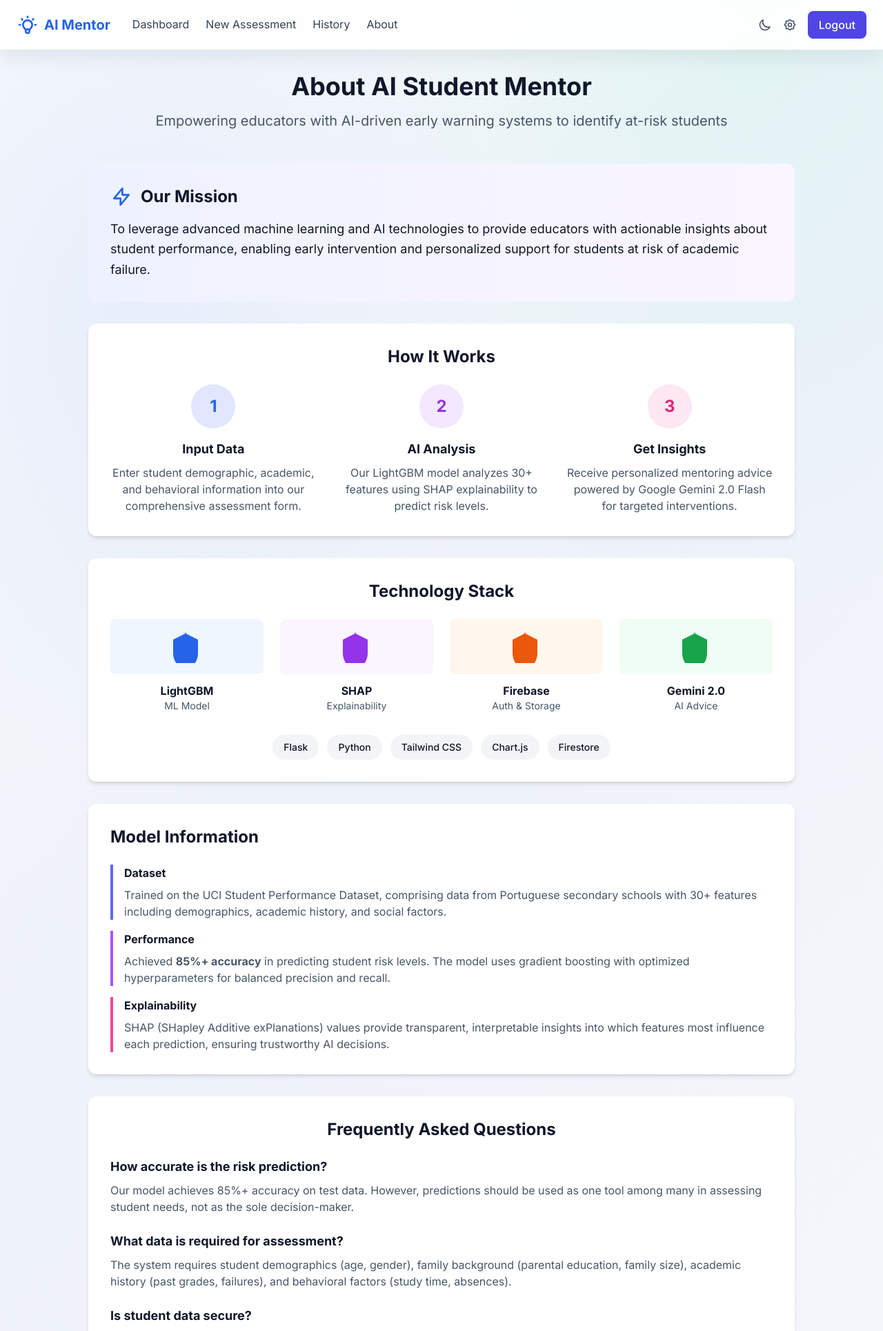
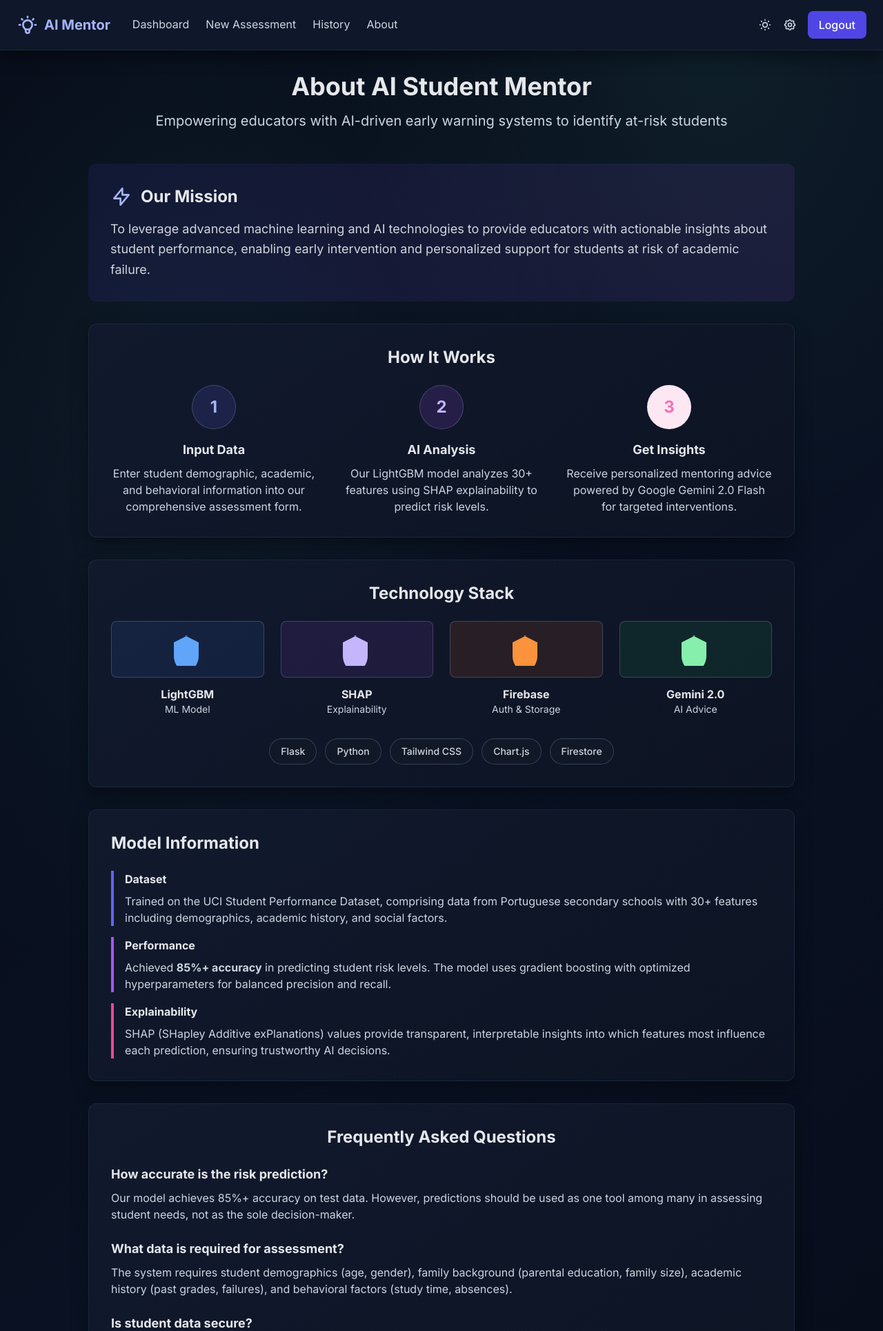
Before and after one commit to KailasVS666/student-risk-demo, a Flask app: template app/templates/about.html in a window 1280 px wide. Shown: the top 1929 px of the page at 69% size. Run offline with Flask 3, Linux system fonts and the light colour scheme; the template is opened without the code that fills it, so the values that code supplies are empty; parts of the project's set-up code (start-up, migrations or seed data) failed here and were passed over; some libraries are stand-ins or nearby versions.

Commit message:
chore(theme): force dark-only and hide toggle\n\n- Force dark theme at bootstrap and persist key to dark\n- Disable toggle behavior and hide toggle button for single-theme mode

```diff
--- a/app/static/js/theme.js
+++ b/app/static/js/theme.js
@@ -9,9 +9,10 @@
  * Initializes theme based on saved preference.
  */
 export function initTheme() {
-  const savedTheme = localStorage.getItem(APP_CONFIG.THEME_KEY) || 'light';
-  applyTheme(savedTheme);
-  updateThemeIcon(savedTheme);
+  // Force dark theme for single-theme experience
+  localStorage.setItem(APP_CONFIG.THEME_KEY, 'dark');
+  applyTheme('dark');
+  updateThemeIcon('dark');
 }
 
 /**
@@ -51,12 +52,10 @@
  * Toggles between light and dark themes.
  */
 export function toggleTheme() {
-  const currentTheme = localStorage.getItem(APP_CONFIG.THEME_KEY) || 'light';
-  const newTheme = currentTheme === 'light' ? 'dark' : 'light';
-
-  localStorage.setItem(APP_CONFIG.THEME_KEY, newTheme);
-  applyTheme(newTheme);
-  updateThemeIcon(newTheme);
+  // Dark-only mode: no toggle behavior
+  localStorage.setItem(APP_CONFIG.THEME_KEY, 'dark');
+  applyTheme('dark');
+  updateThemeIcon('dark');
 }
 
 /**
@@ -65,14 +64,10 @@
 export function setupThemeToggle() {
   const themeToggle = document.getElementById('themeToggle');
   if (themeToggle) {
-    // Use arrow function to preserve context
-    themeToggle.addEventListener('click', (e) => {
-      e.preventDefault();
-      toggleTheme();
-    });
-    // Mark that this button has been handled by theme.js
-    themeToggle.classList.add('theme-handler-attached');
-    console.log('Theme toggle handler attached by theme.js');
+    // Hide or disable the toggle since only dark mode is supported now
+    themeToggle.setAttribute('aria-hidden', 'true');
+    themeToggle.setAttribute('tabindex', '-1');
+    themeToggle.style.display = 'none';
   } else {
     console.warn('Theme toggle button not found');
   }
--- a/app/templates/base.html
+++ b/app/templates/base.html
@@ -23,11 +23,9 @@
 
     <!-- Dark Mode Script (must run before body renders) -->
     <script nonce="{{ csp_nonce() }}">
-        // Apply saved theme immediately to prevent flash
-        const savedTheme = localStorage.getItem('student_assessment_theme') || 'light';
-        if (savedTheme === 'dark') {
-            document.documentElement.classList.add('dark');
-        }
+        // Force dark theme immediately to prevent flash
+        document.documentElement.classList.add('dark');
+        try { localStorage.setItem('student_assessment_theme', 'dark'); } catch (e) {}
     </script>
 
     <script nonce="{{ csp_nonce() }}">
```
